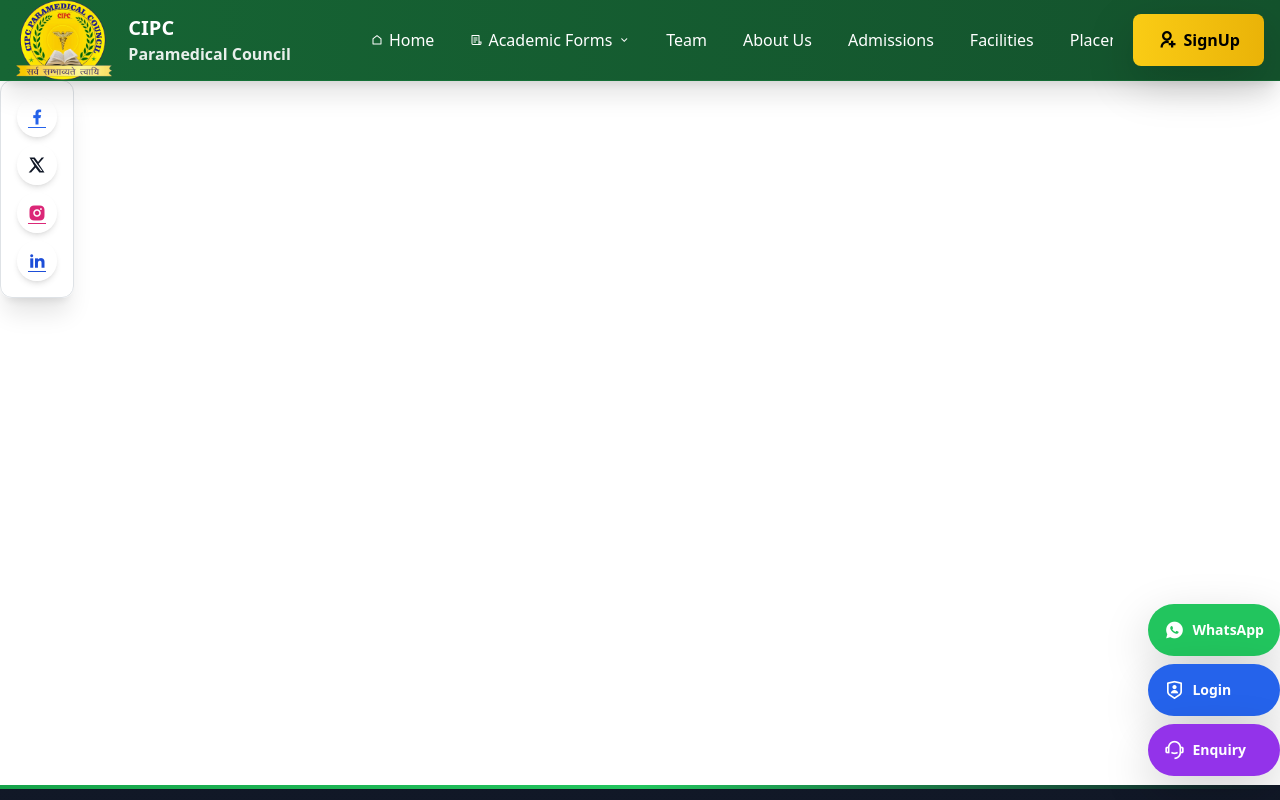
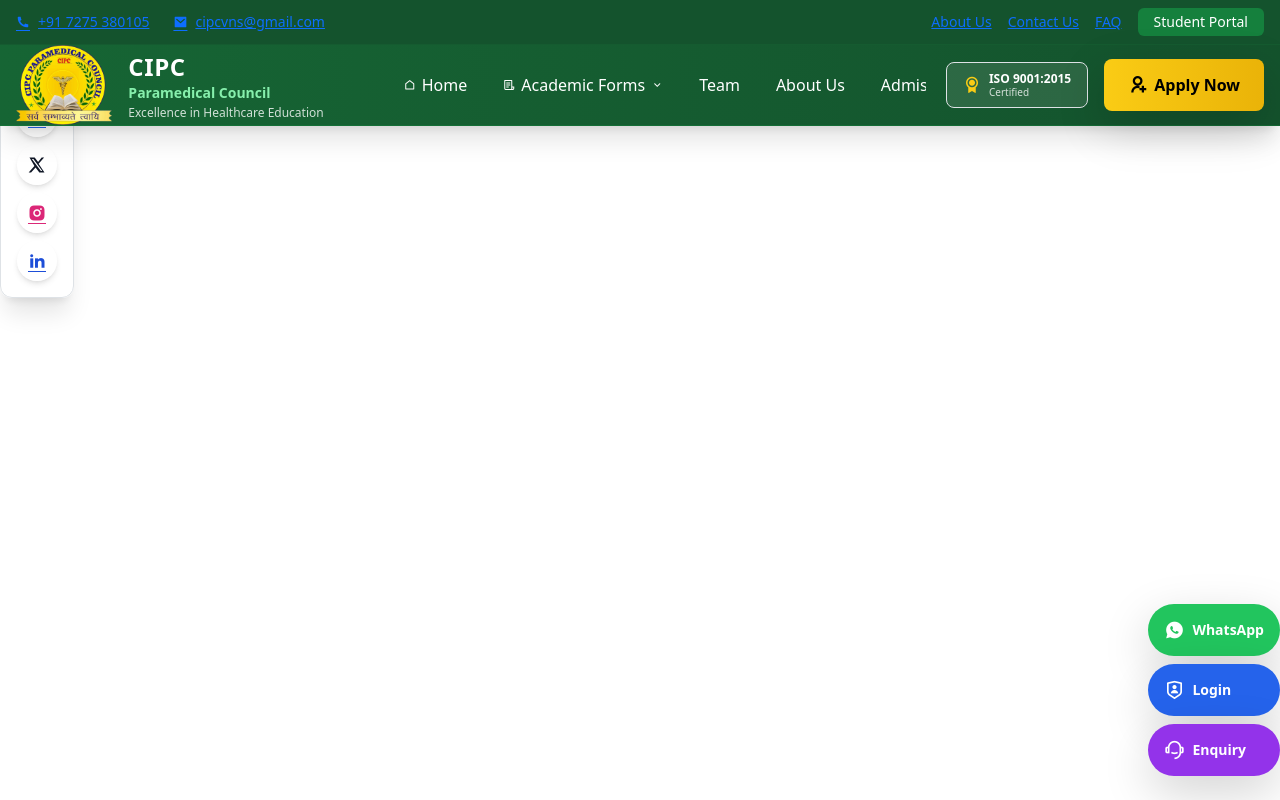
Before and after one commit to kunvarprabhat/cipc, an Angular app: page /login in a window 1280 px wide. Shown: the top 800 px of the page. Built offline with nearby package versions, Linux system fonts and the light colour scheme.

Commit message:
feat: Revamp header layout with contact information, quick links, and updated branding for improved user experience

```diff
--- a/src/app/Pages/Layout/Public/header/header.html
+++ b/src/app/Pages/Layout/Public/header/header.html
@@ -1,4 +1,35 @@
-<!-- Navigation Bar -->
+<!-- Top Utility Bar -->
+<div class="bg-green-900 text-white text-xs sm:text-sm py-2 border-b border-green-800/50">
+  <div class="max-w-full mx-auto px-3 sm:px-4 md:px-6 lg:px-8">
+    <div class="flex flex-col sm:flex-row justify-between items-center gap-2 sm:gap-0">
+      <!-- Left: Contact Information -->
+      <div class="flex flex-wrap items-center gap-4 sm:gap-6">
+        <a href="tel:7275380105" class="flex items-center gap-2 hover:text-green-300 transition-colors">
+          <i class="ri-phone-fill text-sm"></i>
+          <span>+91 7275 380105</span>
+        </a>
+        <a href="mailto:cipcvns@gmail.com" class="flex items-center gap-2 hover:text-green-300 transition-colors">
+          <i class="ri-mail-fill text-sm"></i>
+          <span class="hidden sm:inline">cipcvns@gmail.com</span>
+          <span class="sm:hidden">Email</span>
+        </a>
+      </div>
+
+      <!-- Right: Quick Links -->
+      <div class="flex flex-wrap items-center gap-3 sm:gap-4">
+        <a routerLink="/about" class="hover:text-green-300 transition-colors">About Us</a>
+        <a routerLink="/contact" class="hover:text-green-300 transition-colors">Contact Us</a>
+        <a routerLink="/faq" class="hover:text-green-300 transition-colors hidden sm:inline">FAQ</a>
+        <button (click)="openLogin('student')"
+                class="bg-green-700 hover:bg-green-600 px-3 py-1 rounded-md font-medium transition-colors text-xs sm:text-sm">
+          Student Portal
+        </button>
+      </div>
+    </div>
+  </div>
+</div>
+
+<!-- Main Navigation Bar -->
 <nav class="bg-gradient-to-r from-green-800 to-green-900 sticky top-0 z-50 shadow-xl border-b border-green-700/50">
   <div class="max-w-full mx-auto px-3 sm:px-4 md:px-6 lg:px-8">
     <div class="flex justify-between items-center min-h-[60px] sm:min-h-[64px] md:min-h-[70px] relative">
@@ -35,8 +66,9 @@
                class="h-14 lg:h-16 xl:h-20 w-auto max-w-[160px] lg:max-w-[180px] xl:max-w-[220px] object-contain group-hover:scale-105 transition-transform duration-200"
                onerror="this.onerror=null; this.src='Assets/logos/image.png';">
           <div class="ml-3 xl:ml-4 flex flex-col items-start">
-            <span class="text-white font-bold text-lg xl:text-xl leading-tight">CIPC</span>
-            <span class="text-white/90 font-semibold text-sm xl:text-base leading-tight">Paramedical Council</span>
+            <span class="text-white font-bold text-xl xl:text-2xl leading-tight tracking-wide">CIPC</span>
+            <span class="text-green-300 font-semibold text-xs xl:text-sm leading-tight">Paramedical Council</span>
+            <span class="text-white/80 font-medium text-xs leading-tight mt-0.5 hidden xl:block">Excellence in Healthcare Education</span>
           </div>
         </a>
       </div>
@@ -87,14 +119,26 @@
           </ng-container>
         </div>
 
-        <!-- Apply Now Button -->
-        <button (click)="openLogin('student')"
-          type="button"
-          class="bg-gradient-to-r from-yellow-400 to-yellow-500 hover:from-yellow-500 hover:to-yellow-600 active:from-yellow-600 active:to-yellow-700 text-black px-4 lg:px-5 xl:px-6 py-2.5 lg:py-3 rounded-lg font-bold transition-all duration-200 whitespace-nowrap flex items-center gap-2 text-sm xl:text-base shadow-lg hover:shadow-xl ml-3 xl:ml-5 cursor-pointer flex-shrink-0 transform hover:scale-105">
-          <i class="ri-user-add-line text-base lg:text-lg"></i>
-          <span class="hidden lg:inline">SignUp</span>
-          <span class="lg:hidden">SignUp</span>
-        </button>
+        <!-- Right Side: Certification Badge & Apply Button -->
+        <div class="flex items-center gap-3 xl:gap-4 ml-3 xl:ml-5">
+          <!-- ISO Certification Badge -->
+          <div class="hidden xl:flex items-center gap-2 bg-white/10 hover:bg-white/20 px-3 py-2 rounded-lg border border-white/20 transition-all cursor-default">
+            <i class="ri-award-fill text-yellow-400 text-lg"></i>
+            <div class="flex flex-col">
+              <span class="text-white text-xs font-bold leading-tight">ISO 9001:2015</span>
+              <span class="text-white/80 text-[10px] leading-tight">Certified</span>
+            </div>
+          </div>
+
+          <!-- Apply Now Button -->
+          <button (click)="openLogin('student')"
+            type="button"
+            class="bg-gradient-to-r from-yellow-400 to-yellow-500 hover:from-yellow-500 hover:to-yellow-600 active:from-yellow-600 active:to-yellow-700 text-black px-4 lg:px-5 xl:px-6 py-2.5 lg:py-3 rounded-lg font-bold transition-all duration-200 whitespace-nowrap flex items-center gap-2 text-sm xl:text-base shadow-lg hover:shadow-xl cursor-pointer flex-shrink-0 transform hover:scale-105">
+            <i class="ri-user-add-line text-base lg:text-lg"></i>
+            <span class="hidden lg:inline">Apply Now</span>
+            <span class="lg:hidden">Apply</span>
+          </button>
+        </div>
       </div>
     </div>
 
```
